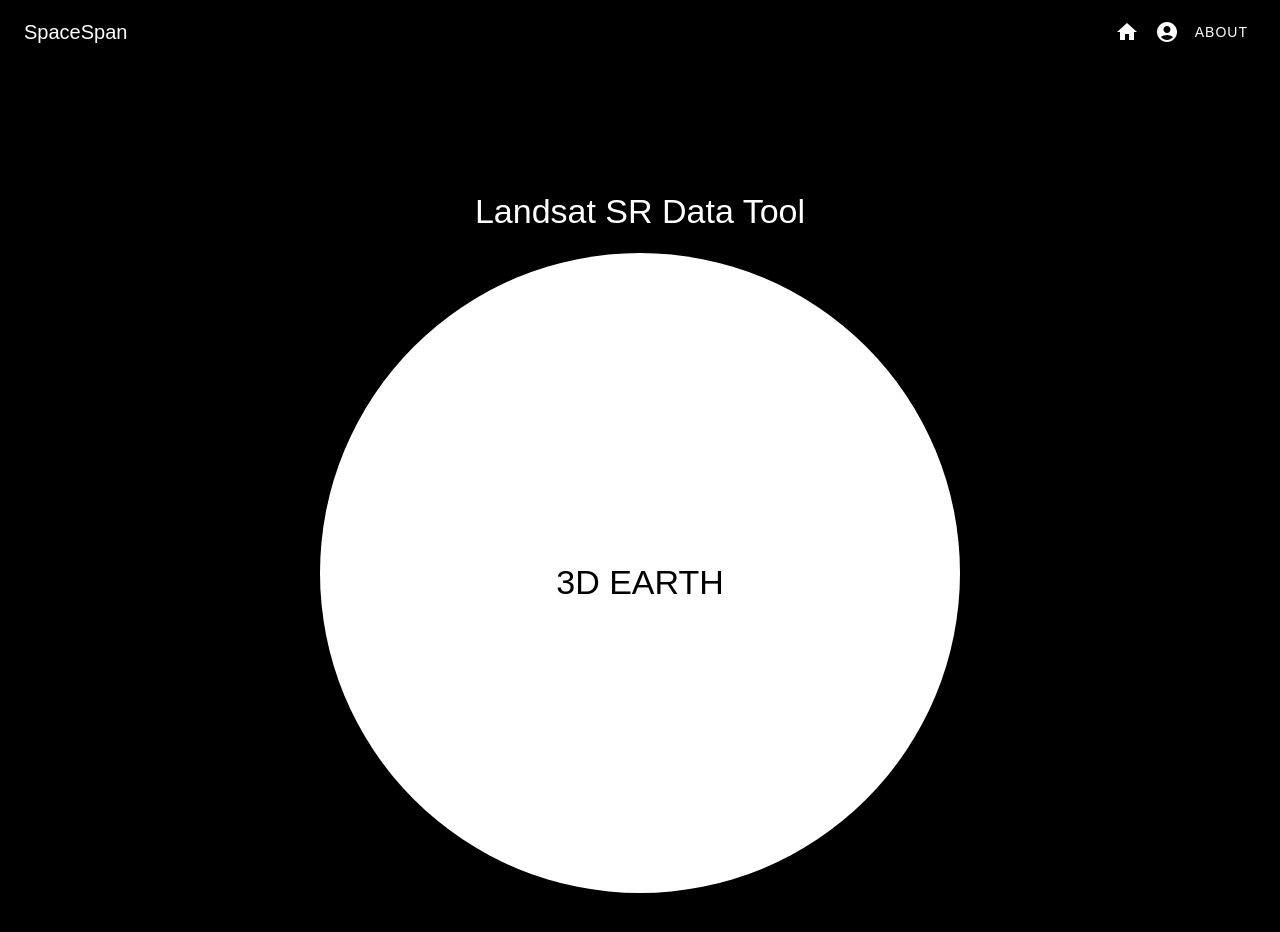
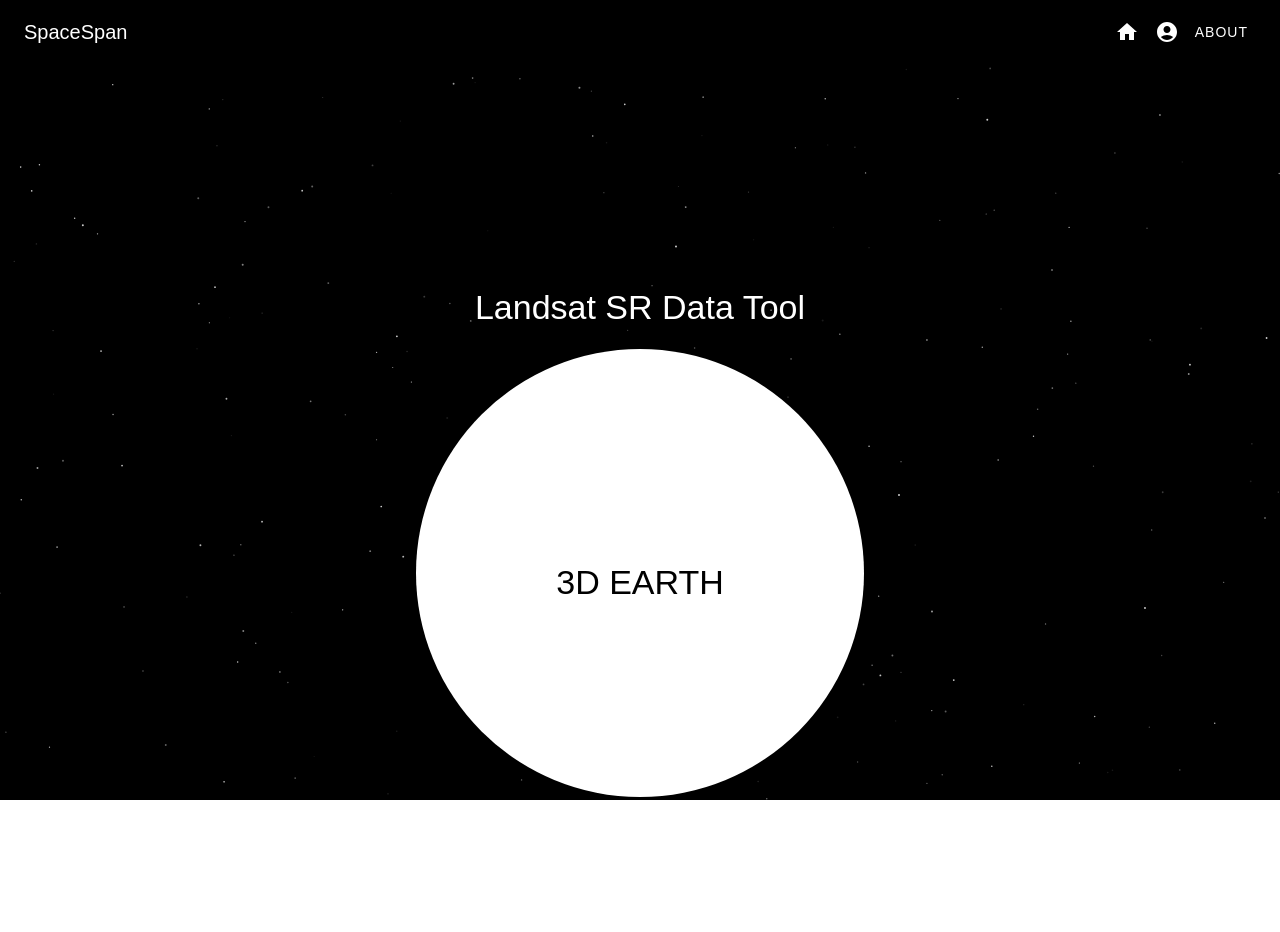
Before and after one commit to mudzoj/NASA-Landsat-Navigator, a Next.js app in the folder nasa_hackathon/: page / in a window 1280 px wide. Shown: the top 932 px of the page. Built offline with nearby package versions, Linux system fonts and the light colour scheme.

Commit message:
Star animation for background -no mouse effects

```diff
--- a/nasa_hackathon/src/app/components/ParticleBackground.js
+++ /dev/null
@@ -1,36 +0,0 @@
-// src/components/ParticleBackground.js
-import React from 'react';
-import Particles from 'react-tsparticles';
-
-const ParticleBackground = () => {
-  const particlesOptions = {
-    particles: {
-      number: {
-        value: 50, // Start with a smaller number for testing
-      },
-      size: {
-        value: 3,
-      },
-      move: {
-        enable: true,
-        speed: 1,
-      },
-    },
-  };
-
-  return (
-    <Particles
-      options={particlesOptions}
-      style={{
-        position: 'absolute',
-        top: 0,
-        left: 0,
-        width: '100%',
-        height: '100vh', // Ensure it takes full viewport height
-        zIndex: -1,
-      }}
-    />
-  );
-};
-
-export default ParticleBackground;
--- /dev/null
+++ b/nasa_hackathon/src/app/components/ParticlesBackground.js
@@ -0,0 +1,126 @@
+'use client'; // Indicate that this is a client component
+import React, { useCallback, useState } from 'react';
+import Particles from 'react-tsparticles';
+import { loadFull } from 'tsparticles'; // Load full tsparticles engine
+
+const ParticlesBackground = ({ children }) => {
+    const [mousePosition, setMousePosition] = useState({ x: 0, y: 0 });
+
+    const particlesInit = useCallback(async (engine) => {
+        console.log(engine);
+        await loadFull(engine); // Load the full tsparticles engine
+    }, []);
+
+    const particlesLoaded = useCallback(async (container) => {
+        console.log(container);
+    }, []);
+
+    const particlesOptions = {
+        fullScreen: {
+            enable: true,
+            zIndex: -1, // Ensure particles are behind content
+        },
+        background: {
+            color: {
+                value: "#000000", // Set background color to black
+            },
+        },
+        particles: {
+            number: {
+                value: 200, // Increase the number of particles for a denser star field
+                density: {
+                    enable: true,
+                    value_area: 800,
+                },
+            },
+            color: {
+                value: "#ffffff", // White particles
+            },
+            shape: {
+                type: "circle", // Use circles for a realistic star appearance
+            },
+            opacity: {
+                value: 0.8, // Higher opacity for brighter stars
+                random: true, // Random opacity for twinkling effect
+                anim: {
+                    enable: true,
+                },
+            },
+            size: {
+                value: 1, // Base size for stars
+                random: {
+                    enable: true,
+                    minimumValue: 0.5, // Allow smaller stars
+                },
+                anim: {
+                    enable: false, // Disable size animation
+                },
+            },
+            move: {
+                enable: true,
+                speed: 0.2, // Slow movement to create a subtle twinkling effect
+                direction: "none",
+                random: true,
+                straight: false,
+                out_mode: "out",
+                bounce: false,
+            },
+        },
+        interactivity: {
+            events: {
+                onhover: {
+                    enable: true, // Enable hover effects
+                    mode: "mousemove", // Change to mousemove to detect mouse position
+                },
+                onclick: {
+                    enable: false, // Disable click effects
+                },
+                resize: true,
+            },
+            modes: {
+                // Remove the repulse mode
+                mouseMove: {
+                    distance: 400, // Distance threshold for changing opacity
+                },
+            },
+        },
+        retina_detect: true,
+    };
+
+    // Function to handle mouse move and update the mouse position
+    const handleMouseMove = (event) => {
+        const { clientX, clientY } = event;
+        setMousePosition({ x: clientX, y: clientY });
+    };
+
+    // Update particle opacity based on mouse position
+    const updateParticlesOpacity = (particles) => {
+        particles.forEach((particle) => {
+            const distance = Math.sqrt(
+                Math.pow(particle.position.x - mousePosition.x, 2) +
+                Math.pow(particle.position.y - mousePosition.y, 2)
+            );
+            const newOpacity = Math.max(0, 1 - distance / 100); // Adjust 100 to change the range of effect
+            particle.opacity.value = newOpacity; // Set the new opacity value
+        });
+    };
+
+    return (
+        <div onMouseMove={handleMouseMove}>
+            <Particles
+                id="tsparticles"
+                init={particlesInit}
+                loaded={particlesLoaded}
+                options={particlesOptions}
+                particlesLoaded={(container) => {
+                    // Update particle opacity based on mouse position
+                    const particles = container.particles;
+                    updateParticlesOpacity(particles);
+                }}
+            />
+            {children}
+        </div>
+    );
+};
+
+export default ParticlesBackground;
--- a/nasa_hackathon/src/app/page.js
+++ b/nasa_hackathon/src/app/page.js
@@ -1,11 +1,11 @@
 "use client"; // Mark this as a Client Component
 
 import React, { useState } from 'react';
-import { AppBar, Toolbar, Typography, Button, Container, IconButton, Menu, MenuItem, Box, createTheme, ThemeProvider } from '@mui/material';
+import { AppBar, Toolbar, Typography, Button, Container, IconButton, Menu, MenuItem, Box, ThemeProvider } from '@mui/material';
 import AccountCircleIcon from '@mui/icons-material/AccountCircle';
 import HomeIcon from '@mui/icons-material/Home'; // Import the Home icon
 import theme from './theme'; // Import your existing theme
-import ParticleBackground from './components/ParticleBackground'; // Import your ParticleBackground component
+import ParticlesBackground from './components/ParticlesBackground';
 
 export default function Page() {
   const [anchorEl, setAnchorEl] = useState(null);
@@ -19,11 +19,9 @@ export default function Page() {
   };
 
   return (
+    <ParticlesBackground>
       <ThemeProvider theme={theme}> {/* Wrap with ThemeProvider */}
-      <div style={{ position: 'relative', backgroundColor: 'black', minHeight: '100vh', color: 'white' }}>
-
-        {/* Add the Particle Background */}
-        <ParticleBackground />
+        <div style={{ position: 'relative', backgroundColor: 'transparent', minHeight: '100vh', color: 'white' }}>
 
           {/*=================================APPBAR======================================== */}
           <AppBar position="static" sx={{ backgroundColor: 'black' }}>
@@ -73,8 +71,8 @@ export default function Page() {
 
             <Box
               sx={{
-              width: '50vw',
-              height: '50vw',
+                width: '35vw',
+                height: '35vw',
                 borderRadius: '50%',
                 backgroundColor: 'white',
                 display: 'flex',
@@ -102,5 +100,6 @@ export default function Page() {
 
         </div>
       </ThemeProvider>
+    </ParticlesBackground>
   );
 }
```
Also changed, not shown: nasa_hackathon/package.json (+13 -11 lines), nasa_hackathon/src/app/fonts/pages/_app.js (+14 -0 lines), 2 other files (tests, documents, lock files or other folders). Lines whose indentation alone changed are shown as unchanged.
